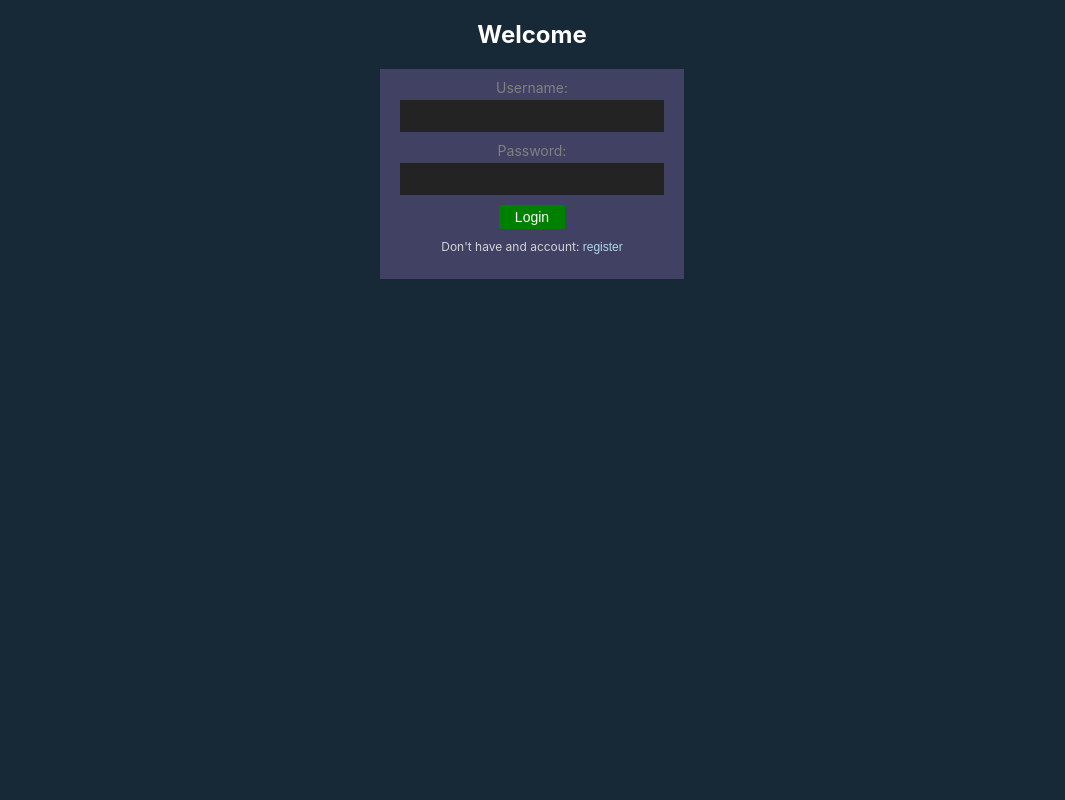
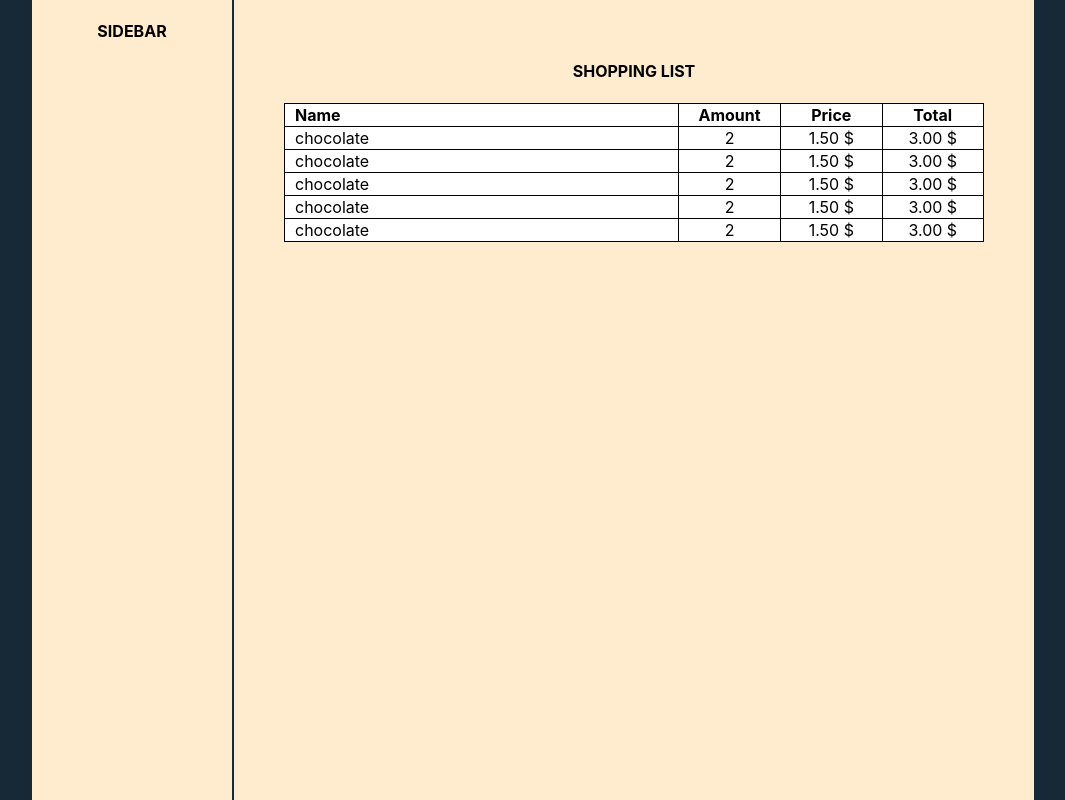
Before and after one commit to leonbojic/shopping-list-client, a React (Create React App) app: page / in a window 1280 px wide. Shown: the whole page, without its empty margins (108-1173 px from the left). Built offline with nearby package versions, Linux system fonts and the light colour scheme.

Commit message:
Add shopping list.

```diff
--- a/public/index.html
+++ b/public/index.html
@@ -9,10 +9,8 @@
       name="description"
       content="Web site created using create-react-app"
     />
-    <link rel="apple-touch-icon" href="%PUBLIC_URL%/logo192.png" />
 
-    <link rel="manifest" href="%PUBLIC_URL%/manifest.json" />
-    <title>React App</title>
+    <title>Shopping List</title>
   </head>
   <body>
     <noscript>You need to enable JavaScript to run this app.</noscript>
--- a/src/App.js
+++ b/src/App.js
@@ -1,3 +1,4 @@
+import ProtectedLayout from 'layout/ProtectedLayout';
 import './App.css';
 import AuthLayout from 'layout/AuthLayout';
 
@@ -5,7 +6,7 @@ import AuthLayout from 'layout/AuthLayout';
 function App() {
   return (
     <div className="App">
-      <AuthLayout/>
+      <ProtectedLayout/>
     </div>
   );
 }
--- /dev/null
+++ b/src/components/product/Product.js
@@ -0,0 +1,25 @@
+import styles from "styles/ProductTable.module.css"
+
+const Product = ({ url }) => {
+
+  //useEffect
+  //fetchProduct
+
+  const product = {
+    "name": "chocolate",
+    "price": 150,
+    "amount": 2,
+    "category": "GROCERIES",
+  }
+
+  return (
+    <tr>
+      <td className={styles.nameCell}>{product.name}</td>
+      <td>{product.amount}</td>
+      <td>{(product.price / 100).toFixed(2)} $</td>
+      <td>{(product.amount * product.price / 100).toFixed(2)} $</td>
+    </tr>
+  )
+}
+
+export default Product;
--- /dev/null
+++ b/src/components/productTable/ProductTable.js
@@ -0,0 +1,30 @@
+import Product from "components/product/Product";
+import styles from "styles/ProductTable.module.css";
+
+
+const ProductTable = () => {
+
+  const products = [1, 2, 3, 4, 5];
+
+  return (
+    <table className={styles.productTable}>
+      <thead>
+        <tr>
+          <th className={styles.nameCell}>Name</th>
+          <th>Amount</th>
+          <th>Price</th>
+          <th>Total</th>
+        </tr>
+      </thead>
+      <tbody>
+        {products.map((index) => (
+          <Product key={index} />
+        ))}
+      </tbody>
+    </table>
+  )
+
+}
+
+
+export default ProductTable;
--- /dev/null
+++ b/src/components/shoppingList/ShoppingList.js
@@ -0,0 +1,17 @@
+import ProductTable from "components/productTable/ProductTable";
+import styles from "styles/ShoppingList.module.css";
+
+
+const ShoppingList = () =>{
+
+  return(
+    <div className={styles.shoppingList}>
+      <h4>SHOPPING LIST</h4>
+
+      <ProductTable/>
+    </div>
+  )
+}
+
+
+export default ShoppingList;
--- a/src/index.css
+++ b/src/index.css
@@ -5,6 +5,8 @@ body {
     sans-serif;
   -webkit-font-smoothing: antialiased;
   -moz-osx-font-smoothing: grayscale;
+
+  background-color: rgb(23,41,54);
 }
 
 code {
--- /dev/null
+++ b/src/layout/ProtectedLayout.js
@@ -0,0 +1,21 @@
+import ShoppingList from "components/shoppingList/ShoppingList";
+import styles from "styles/Layout.module.css";
+
+
+const ProtectedLayout =() =>{
+
+  return(
+    <div className={styles.layout}>
+      <nav className={styles.sidebar}>
+        <h4>SIDEBAR</h4>
+      </nav>
+
+      <div className={styles.body}>
+        <ShoppingList/>
+      </div>
+    </div>
+  )
+}
+
+
+export default ProtectedLayout;
--- a/src/styles/Auth.module.css
+++ b/src/styles/Auth.module.css
@@ -7,8 +7,6 @@
   width: 100%;
   height: 100vh;
 
-
-  background-color: rgb(23,41,54);
   color: white;
 }
 
--- /dev/null
+++ b/src/styles/Layout.module.css
@@ -0,0 +1,25 @@
+.layout {
+
+  display: flex;
+
+  margin-left: auto;
+  margin-right: auto;
+
+  gap: 2px;
+  width: 1000px;
+  height: 100vh;
+}
+
+.sidebar {
+  flex: 1 0 20%;
+  background-color: blanchedalmond;
+}
+
+.body {
+  flex: 1 0 80%;
+
+  background-color: blanchedalmond;
+
+  height: 100vh;
+  overflow-y: scroll;
+}
--- /dev/null
+++ b/src/styles/ProductTable.module.css
@@ -0,0 +1,25 @@
+
+.productTable{
+  width: 700px;
+  background-color: white;
+  border: 1px solid black;
+  border-collapse: collapse;
+}
+
+.nameCell {
+  width: 390px;
+  border: 1px solid black;
+  text-align: left;
+  padding-left: 10px;
+}
+
+th{
+  width: 100px;
+  border: 1px solid black;;
+}
+
+td {
+
+  border: 1px solid black;
+  text-align: center;
+}
--- /dev/null
+++ b/src/styles/ShoppingList.module.css
@@ -0,0 +1,9 @@
+
+
+.shoppingList{
+  display: flex;
+  flex-direction: column;
+  align-items: center;
+
+  padding: 40px 0px 160px;
+}
```
